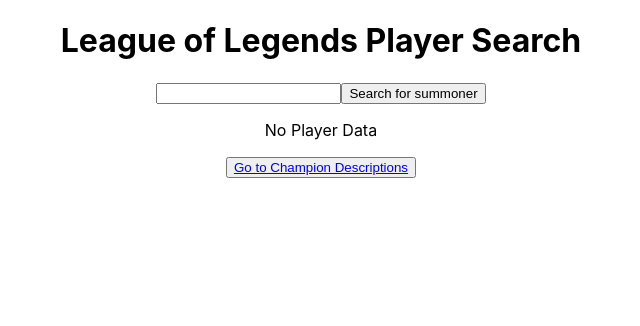
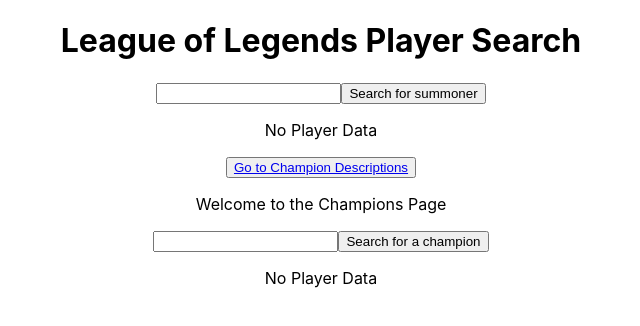
Before and after one commit to ConnorEndsley/ProjectEvolution, a React (Create React App) app: page /Champions in a window 1280 px wide. Shown: the top 326 px of the page, without its empty margins (319-959 px from the left). Built offline with nearby package versions, Linux system fonts and the light colour scheme.

Commit message:
working on responses from api

```diff
--- a/src/Components/App.js
+++ b/src/Components/App.js
@@ -11,7 +11,6 @@
   const [searchText, setSearchText] = useState('');
   const [playerData, setPlayerData] = useState({});
   const [summonerMatchData, setSummonerMatchData] = useState('');
-  const [championName, setChampionName] = useState('')
 
 
 
@@ -43,14 +42,18 @@
 
   return (
     <BrowserRouter>
+
     <div className="App">
       <>
 
       <div>
         <Summoner searchText={searchText} setSearchText={setSearchText} playerData={playerData} setPlayerData={setPlayerData}></Summoner>
       </div>
-      <div>
+      <div className='routes'>
         <button className='championButton'><Link id="link" to="/Champions">Go to Champion Descriptions</Link></button>
+        <Routes>
+        <Route path="/Champions" element={<Champions></Champions>}/>
+        </Routes>
       </div>
 
 
--- a/src/Components/Champions.js
+++ b/src/Components/Champions.js
@@ -3,13 +3,62 @@
 import {BrowserRouter, Route, Link} from 'react-router-dom';
 
 
-const Champions = () => {
+const Champions = (props) => {
+    const [championName, setChampionName] = useState('')
+    const [champion, setChampion] = useState({});
 
 
 
+    // const getAllChampions = async () => {
+    //     const championApiCall = 'http://ddragon.leagueoflegends.com/cdn/12.11.1/data/en_US/champion.json?api_key=' + API_KEY;
+    //     let response;
+    //     try{
+    //         response = await fetch(championApiCall);
+    //         console.log("response champions", response)
+    //         const data = await response.json();
+    //         return data
+    //     } catch(error){
+    //         throw error;
+    //     }
+    // }
 
+
+    function getChampionByName(event) {
+        // Set up the correct API call
+        const API_KEY = 'RGAPI-740b0bef-ae50-4bab-911c-3cafb28acace'
+        const championApiCall = 'http://ddragon.leagueoflegends.com/cdn/12.11.1/data/en_US/champion.json';
+
+        // handle the API call
+    axios.get(championApiCall).then(function (response) {
+
+          console.log('response', response);
+          const responseData = response.data
+          setChampion(responseData.data);
+          console.log('champion', champion);
+        }).catch(function(error){
+          throw (error)
+        });
+      }
+
+    //   console.log(getAllChampions())
     return(
         <>
+        <div>
+            <p>Welcome to the Champions Page</p>
+        </div>
+        <div>
+        <input type="text" onChange={event=> setChampionName(event.target.value)}></input>
+        <button onClick={event=> getChampionByName(event)}> Search for a champion</button>
+        {JSON.stringify(champion) !== '{}' ?
+        <>
+        {/* <p>Champion Name: {champion}</p> */}
+        </>
+        :
+        <><p>No Player Data</p></>
+      }
+
+        </div>
+
         </>
     )
 }
--- a/src/Components/Summoner.js
+++ b/src/Components/Summoner.js
@@ -38,8 +38,9 @@
       </div>
       <div>
         {JSON.stringify(playerData) !== '{}' ?
-        <><p>Summoner Name: {playerData.name}</p>
- ``         <img width="100" height="100" src={'http://ddragon.leagueoflegends.com/cdn/12.11.1/img/profileicon/' + playerData.profileIconId + '.png'}></img>
+        <>
+        <p>Summoner Name: {playerData.name}</p>
+                <img width="100" height="100" src={'http://ddragon.leagueoflegends.com/cdn/12.11.1/img/profileicon/' + playerData.profileIconId + '.png'}></img>
         <p>Summoner Level: {playerData.summonerLevel}</p>
         </>
         :
```
